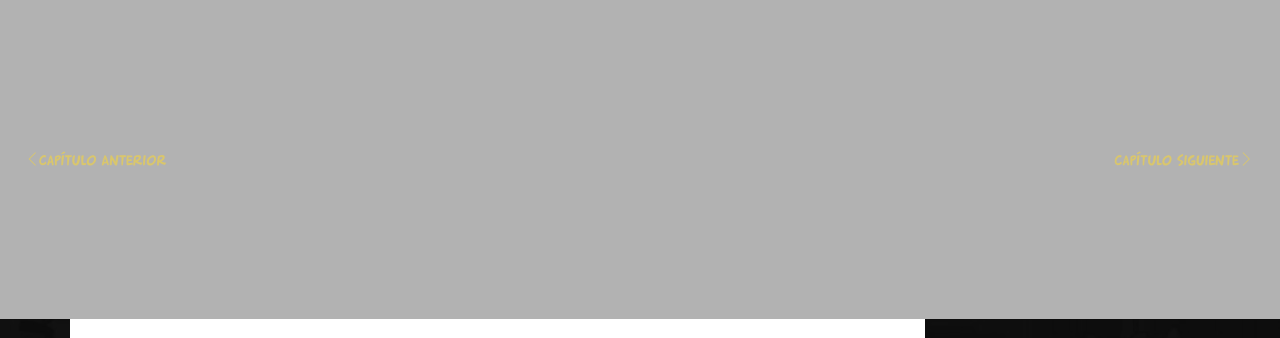
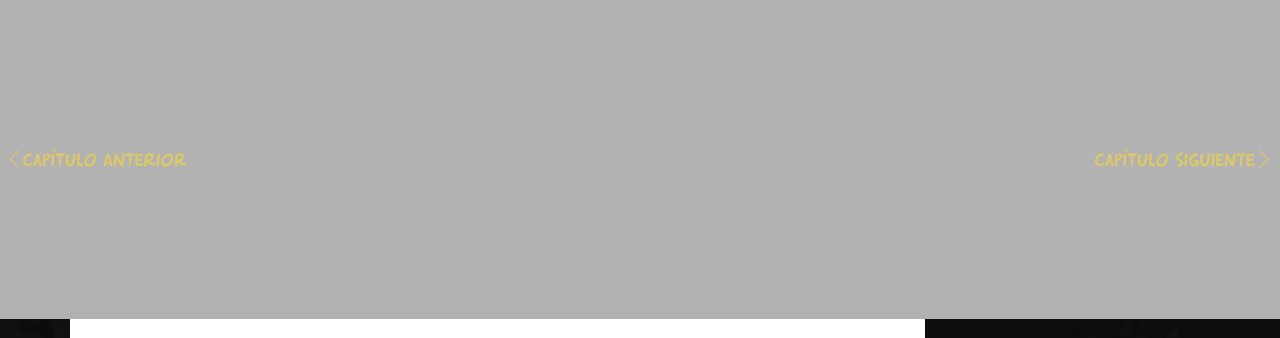
Before and after one commit to SantiBert/new_arnoldo, a Django app: page /episodie/1/ in a window 1280 px wide. Shown: the part 117-455 px from the top of the page. Run offline with Django 3.2, Linux system fonts and the light colour scheme; data that the repository does not hold is empty; some libraries are stand-ins or nearby versions.

Commit message:
botones d

```diff
--- a/caps/templates/espisodie.html
+++ b/caps/templates/espisodie.html
@@ -5,14 +5,14 @@
 {% block background %} {{episodie.image.url}} {% endblock %}
 {% block arrows %}
 {% if episodie.ordering != 1 %}
-<a href="{% url 'caps:episodieDetail' prev_ep.slug %}" class="carousel-control-prev" style="color:#FFD929;"
-    role="button" data-slide="prev">
+<a href="{% url 'caps:episodieDetail' prev_ep.slug %}" class="carousel-control-prev"
+    style="color:#FFD929; font-size: large;" role="button" data-slide="prev">
     <i class="now-ui-icons arrows-1_minimal-left"></i>Capítulo Anterior
 </a>
 {% endif %}
 {% if episodie.ordering != 102 %}
-<a href="{% url 'caps:episodieDetail' next_ep.slug %}" class="carousel-control-next" style="color:#FFD929;"
-    role="button" data-slide="next">
+<a href="{% url 'caps:episodieDetail' next_ep.slug %}" class="carousel-control-next"
+    style="color:#FFD929; font-size: large;" role="button" data-slide="next">
     Capítulo Siguiente
     <i class="now-ui-icons arrows-1_minimal-right"></i>
 </a>
```
